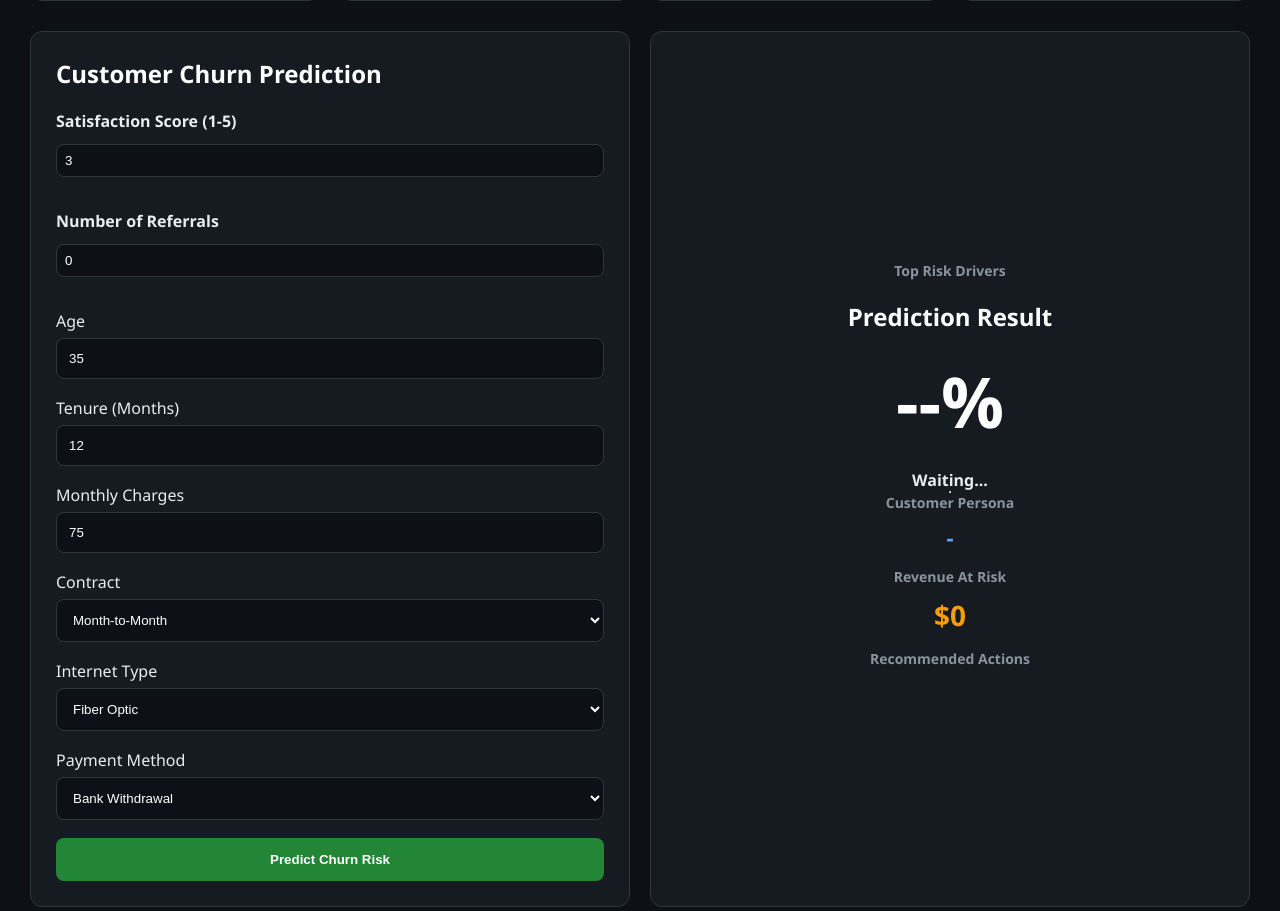
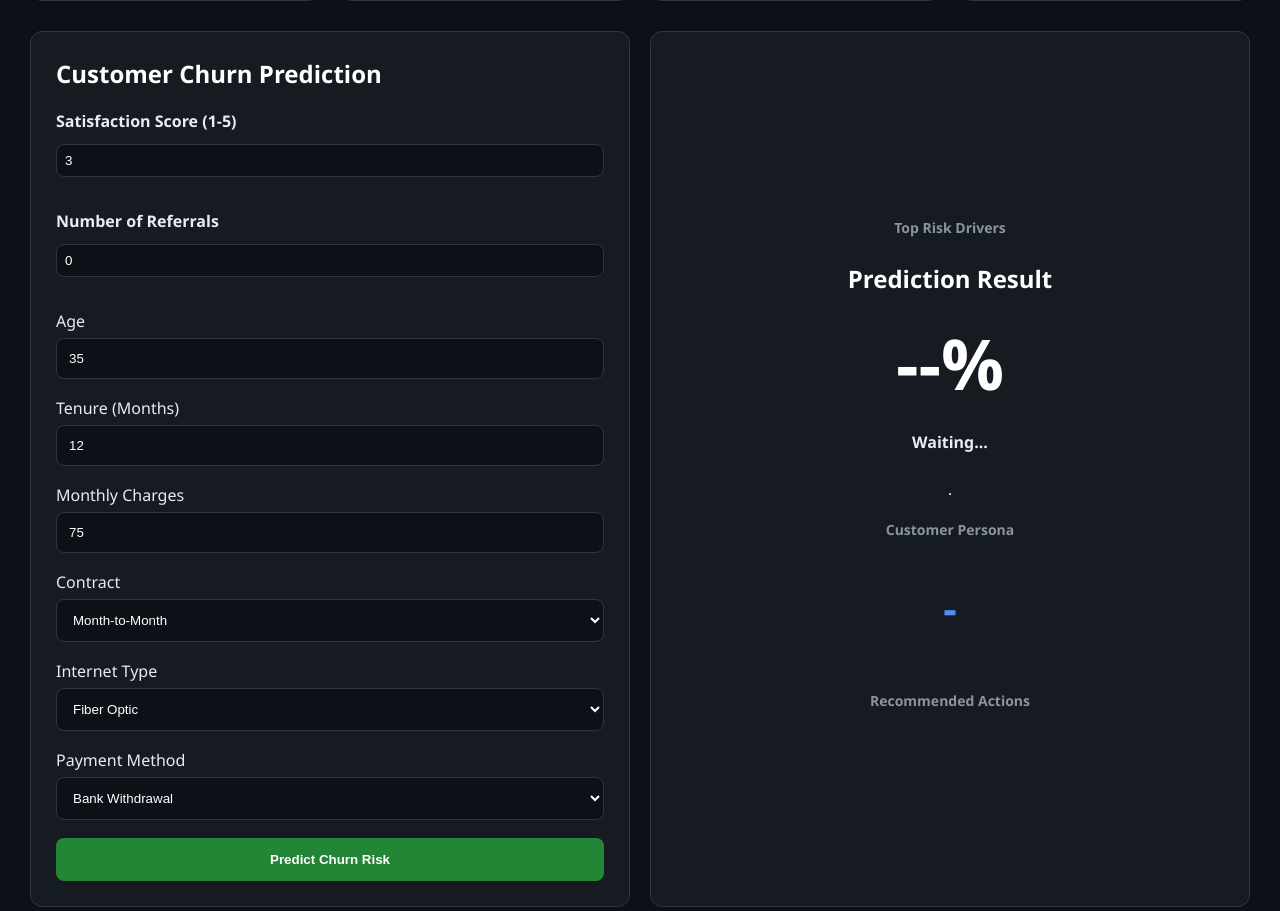
Before and after one commit to mohitha-j/Customer-Churn-Intelligence-Platform, a FastAPI app: page / in a window 1280 px wide. Shown: the part 279-1190 px from the top of the page. Run offline with FastAPI, Linux system fonts and the light colour scheme; parts of the project's set-up code (start-up, migrations or seed data) failed here and were passed over.

Commit message:
Remove revenue at risk from prediction panel

```diff
--- a/Backend/static/dashboard.js
+++ b/Backend/static/dashboard.js
@@ -112,10 +112,6 @@ document.getElementById(
 ).innerText =
     result.persona;
 
-document.getElementById(
-    "revenueRiskPrediction"
-).innerText =
-    "$" + result.revenue_at_risk;
 
 document.getElementById(
     "recommendations"
--- a/Backend/static/styles.css
+++ b/Backend/static/styles.css
@@ -202,3 +202,28 @@ canvas {
 #recommendations li{
     margin-bottom:8px;
 }
+.result-box{
+    margin-bottom:40px;
+}
+
+#persona{
+    display:block;
+    margin-top:25px;
+    margin-bottom:30px;
+    font-size:42px;
+    font-weight:700;
+    color:#4f8cff;
+}
+
+
+
+#recommendations{
+    margin-top:20px;
+    text-align:left;
+    display:inline-block;
+}
+
+.result-card h3{
+    margin-top:25px;
+    margin-bottom:15px;
+}
--- a/Backend/templates/index.html
+++ b/Backend/templates/index.html
@@ -141,8 +141,7 @@
     <h3>Customer Persona</h3>
     <p id="persona">-</p>
 
-    <h3>Revenue At Risk</h3>
-    <p id="revenueRiskPrediction">$0</p>
+
 
     <h3>Recommended Actions</h3>
     <ul id="recommendations"></ul>
```
